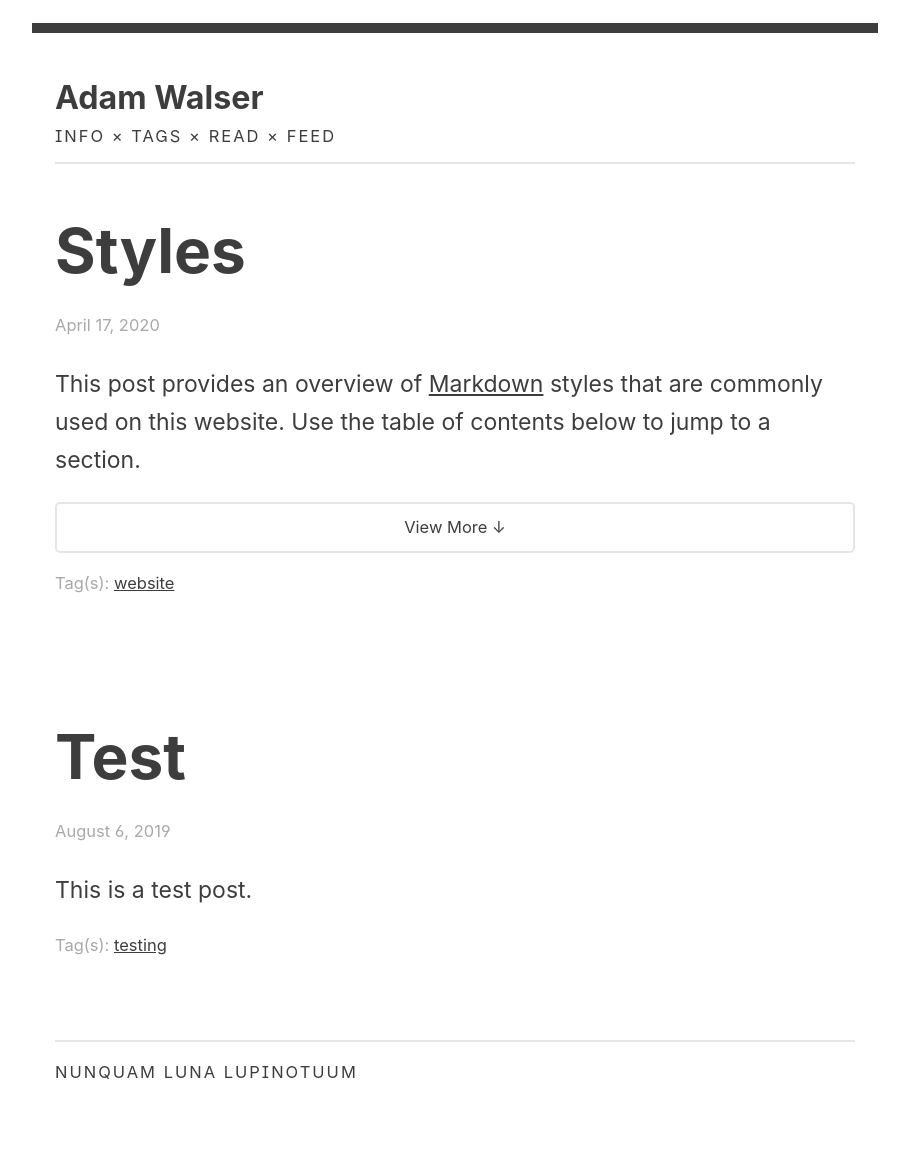
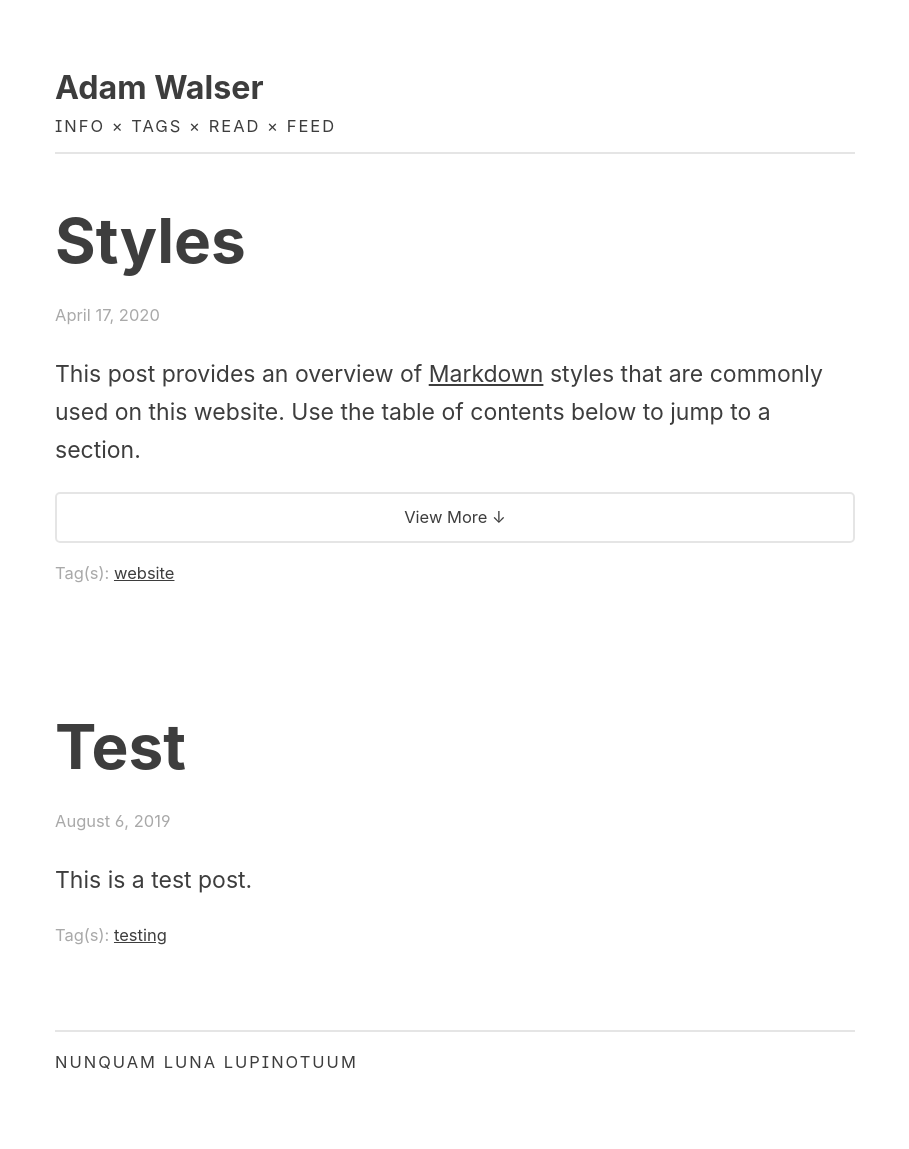
Before and after one commit to ajpwalser/ajpwalser.github.io, a Jekyll site: the page built from index.html, in a window 1280 px wide. Shown: the whole page, without its empty margins (185-1094 px from the left). Built offline with Jekyll 4.4.1, drawn with Linux system fonts in a browser that asks for light colours; some web fonts are replaced; the list of posts is cut into pages by our own code.

Commit message:
Update style.css

```diff
--- a/css/style.css
+++ b/css/style.css
@@ -8,7 +8,6 @@ html { font-family: 'Inter', sans-serif; }
 
 body {
 	background: #FFFFFF;
-	border-top: 10px solid rgba(0, 0, 0, 0.76);
 	margin: 1em auto;
 	max-width: 800px;
 	line-height: 1.66;
```
